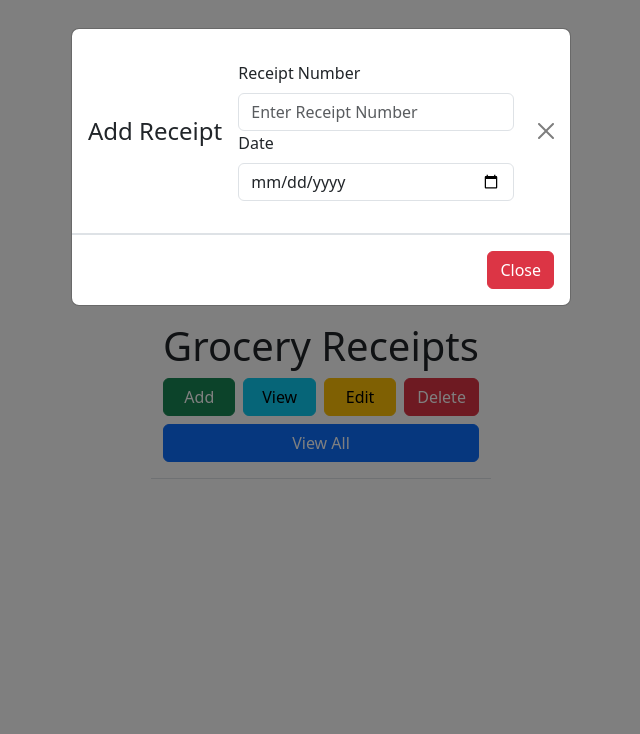
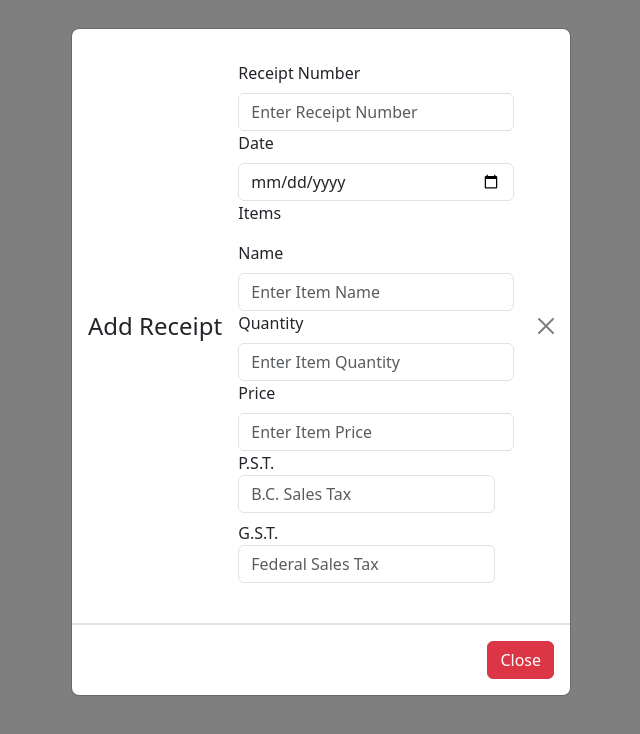
Before and after one commit to arnoprincestonpan/grocery-receipts-frontend, a React (Vite) app in the folder front-end/: page / in a window 1280 px wide. Both pictures are taken after a click on the button "Add". Shown: the top 734 px of the page, without its empty margins (319-959 px from the left). Built offline with nearby package versions, Linux system fonts and the light colour scheme.

Commit message:
more clear look

```diff
--- a/front-end/src/App.jsx
+++ b/front-end/src/App.jsx
@@ -13,20 +13,20 @@ function App() {
   const [showEditModal, setShowEditModal] = useState(false);
 
   // Add Modal States
-  const [newReceipt, setNewReceipt] = useState({
-    receiptNumber: '',
-    date: Date.now(),
-    items: [
-    ]
-  });
+  const [newReceiptNumber, setNewReceiptNumber] = useState(0);
+  const [newDate, setNewDate] = useState(Date.now());
+  const [newItem, setNewItem] = useState(
+    {
+      "name": "",
+      "quantity": 0,
+      "price": 0.00,
+      "gstTax": 5.00,
+      "pstTax": 7.00,
+      "totalPriceBeforeTax": 0.00,
+      "totalPriceAfterTax": 0.00
+    }
+  );
 
-  // Add Functions
-  const handleInputChange = (e) => {
-    const {name, value} = e.target;
-    setNewReceipt({
-      ...newReceipt,
-    })
-  }
 
   // Delete Modal States
   const [showDeleteModal, setShowDeleteModal] = useState(false);
@@ -109,10 +109,48 @@ function App() {
                       <Form.Label>Date</Form.Label>
                       <Form.Control
                         type="date"
-                        placeholder="Enter Receipt Number"
+                        placeholder="Enter Date"
                       />
                     </Form.Group>
                     {/* Items Section */}
+                    <p>Items</p>
+                    <Form.Group>
+                      <Form.Label>Name</Form.Label>
+                      <Form.Control
+                        type="text"
+                        placeholder="Enter Item Name"
+                      />
+                    </Form.Group>
+                    <Form.Group>
+                      <Form.Label>Quantity</Form.Label>
+                      <Form.Control
+                        type="number"
+                        placeholder="Enter Item Quantity"
+                      />
+                    </Form.Group>
+                    <Form.Group>
+                      <Form.Label>Price</Form.Label>
+                      <Form.Control
+                        type="number"
+                        placeholder="Enter Item Price"
+                      />
+                    </Form.Group>
+                    <Form.Group>
+                      <Form.Label>P.S.T.
+                        <Form.Control
+                          type="number"
+                          placeholder="B.C. Sales Tax"
+                        />
+                      </Form.Label>
+                    </Form.Group>
+                    <Form.Group>
+                      <Form.Label>G.S.T.
+                        <Form.Control
+                          type="number"
+                          placeholder="Federal Sales Tax"
+                        />
+                      </Form.Label>
+                    </Form.Group>
                   </Form>
                 </Modal.Body>
               </Modal.Header>
```
